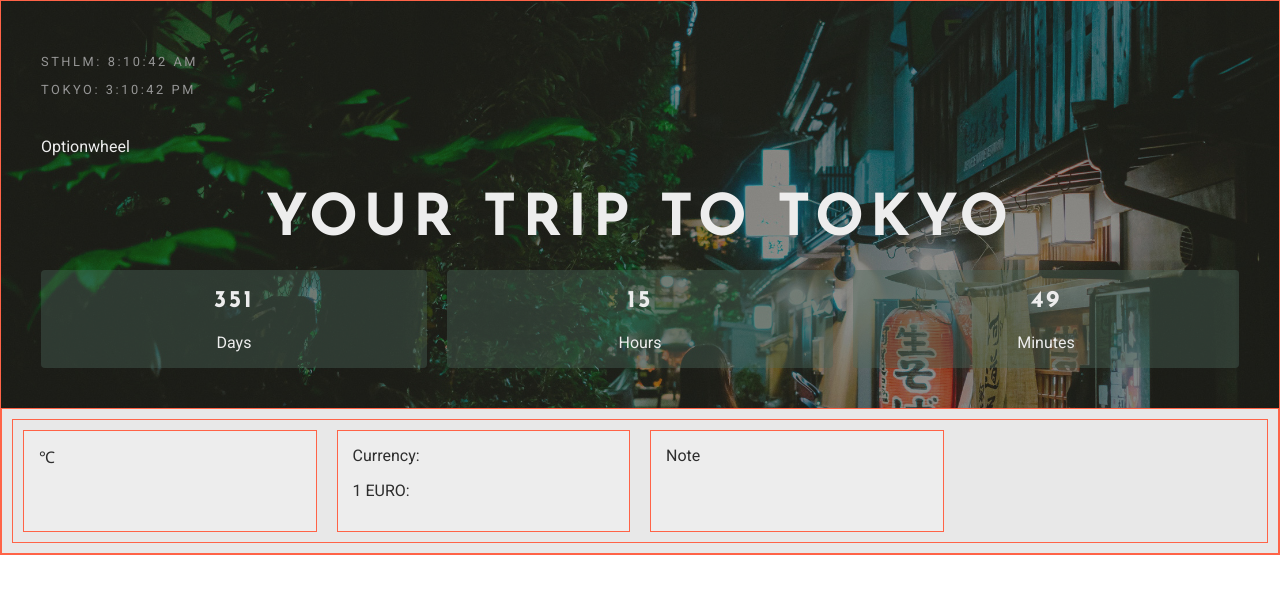
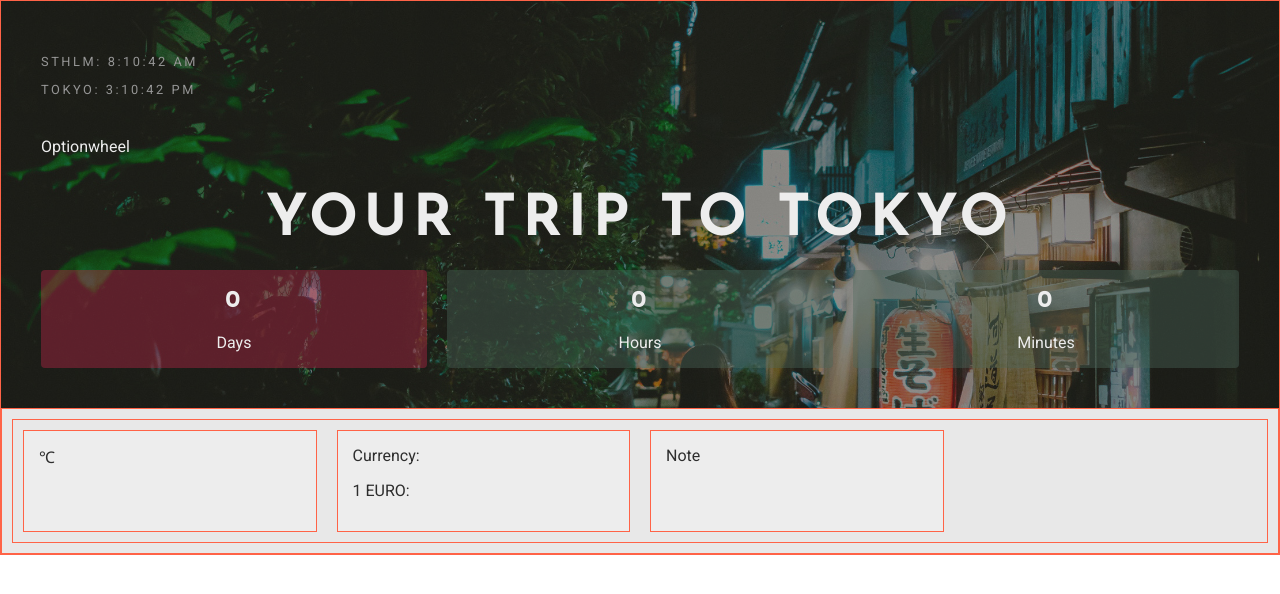
Before and after one commit to uddesson/travel-planner, a React (Create React App) app: page / in a window 1280 px wide. Shown: the top 594 px of the page. Built offline with nearby package versions, Linux system fonts and the light colour scheme; no server answers.

Commit message:
Test update of styling when countdown hits zero

```diff
--- a/src/components/CountDown.js
+++ b/src/components/CountDown.js
@@ -8,7 +8,8 @@ class CountDown extends React.Component{
     state = {
         daysLeft: '',
         hoursLeft: '',
-        minutesLeft: ''
+        minutesLeft: '',
+        timeUp: false
     }
 
     componentDidMount(){
@@ -40,24 +41,52 @@ class CountDown extends React.Component{
         let timeLeft = countDownDate - now;
 
         // Reference: https://www.w3schools.com/howto/howto_js_countdown.asp
-        let days = Math.floor(timeLeft / (1000 * 60 * 60 * 24));
-        let hours = Math.floor((timeLeft % (1000 * 60 * 60 * 24)) / (1000 * 60 * 60));
-        let minutes = Math.floor((timeLeft % (1000 * 60 * 60)) / (1000 * 60));
+        // let days = Math.floor(timeLeft / (1000 * 60 * 60 * 24));
+        // let hours = Math.floor((timeLeft % (1000 * 60 * 60 * 24)) / (1000 * 60 * 60));
+        // let minutes = Math.floor((timeLeft % (1000 * 60 * 60)) / (1000 * 60));
+
+        let days = 0;
+        let hours = 0;
+        let minutes = 0;
+
+
+        if(days + hours + minutes === 0){
+            console.log('timesuppp')
+
+            // Will clear the interval and stop the "ticking"
+            clearInterval(this.interval)
+
+            /* TODO: Trigger the option-component and show some text,
+            setting optionMode (in App) to true */
+            this.displayTimeUp();
+        }
 
         this.setState({daysLeft: days, hoursLeft: hours, minutesLeft: minutes})
     }
 
+    displayTimeUp(){
+        this.setState({timeUp: true});
+    }
+
     render(){
+        const timeUpStyles = {
+            backgroundColor: "rgba(189, 39, 74, 0.4)",
+        }
+
+        // TODO: Maybe make Days, Hours and Minutes to one reuasable component??
         return(
             <div className="u-center">
                 <div className="grid--fixed">
-                    <Days amount={this.state.daysLeft}/>
-                    <Hours amount={this.state.hoursLeft}/>
-                    <Minutes amount={this.state.minutesLeft}/>
+                    <Days
+                        amount={this.state.daysLeft}
+                        stylingShouldBeReset={this.state.timeUp}
+                        style={timeUpStyles}
+                    />
+                    <Hours amount={this.state.hoursLeft} />
+                    <Minutes amount={this.state.minutesLeft} />
                 </div>
             </div>
         );
-
     }
 }
 
--- a/src/components/Days.js
+++ b/src/components/Days.js
@@ -2,12 +2,21 @@ import React from 'react';
 import PropTypes from 'prop-types';
 
 function Days(props){
+    if(props.stylingShouldBeReset === true){
+        return(
+            <div className="header__countdown-box" style={props.style}>
+                <h2>{props.amount}</h2>
+                <p>Days</p>
+            </div>
+            )
+    } else {
         return(
             <div className="header__countdown-box">
                 <h2>{props.amount}</h2>
                 <p>Days</p>
             </div>
         );
+    }
 }
 
 Days.propTypes = {
@@ -16,7 +25,11 @@ Days.propTypes = {
     amount: PropTypes.oneOfType([
         PropTypes.string,
         PropTypes.number,
-    ])
+    ]),
+    style: PropTypes.oneOfType([
+        PropTypes.string,
+        PropTypes.object,
+    ]),
 }
 
 export default Days;
```
Lines whose indentation alone changed are shown as unchanged.
